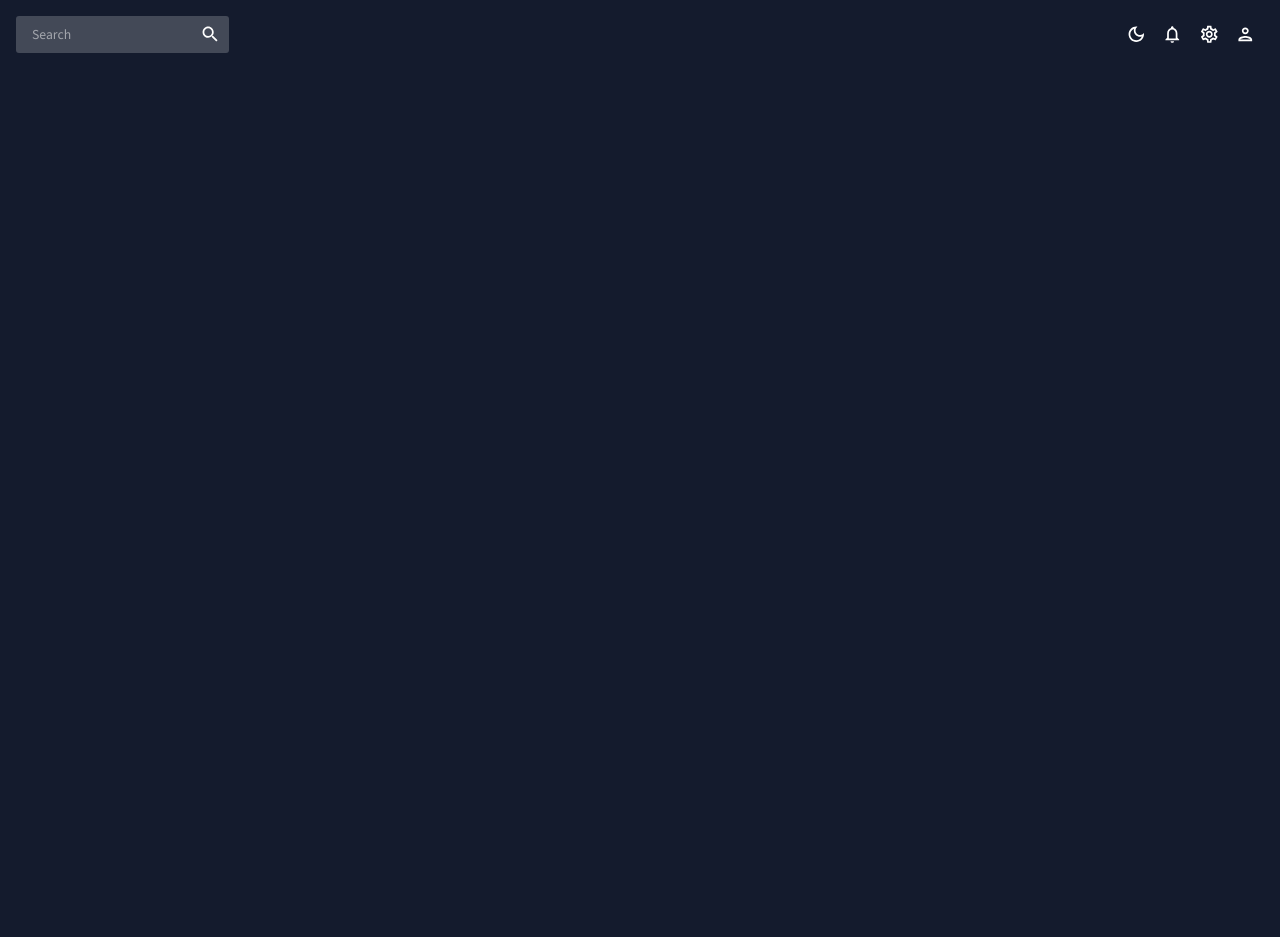
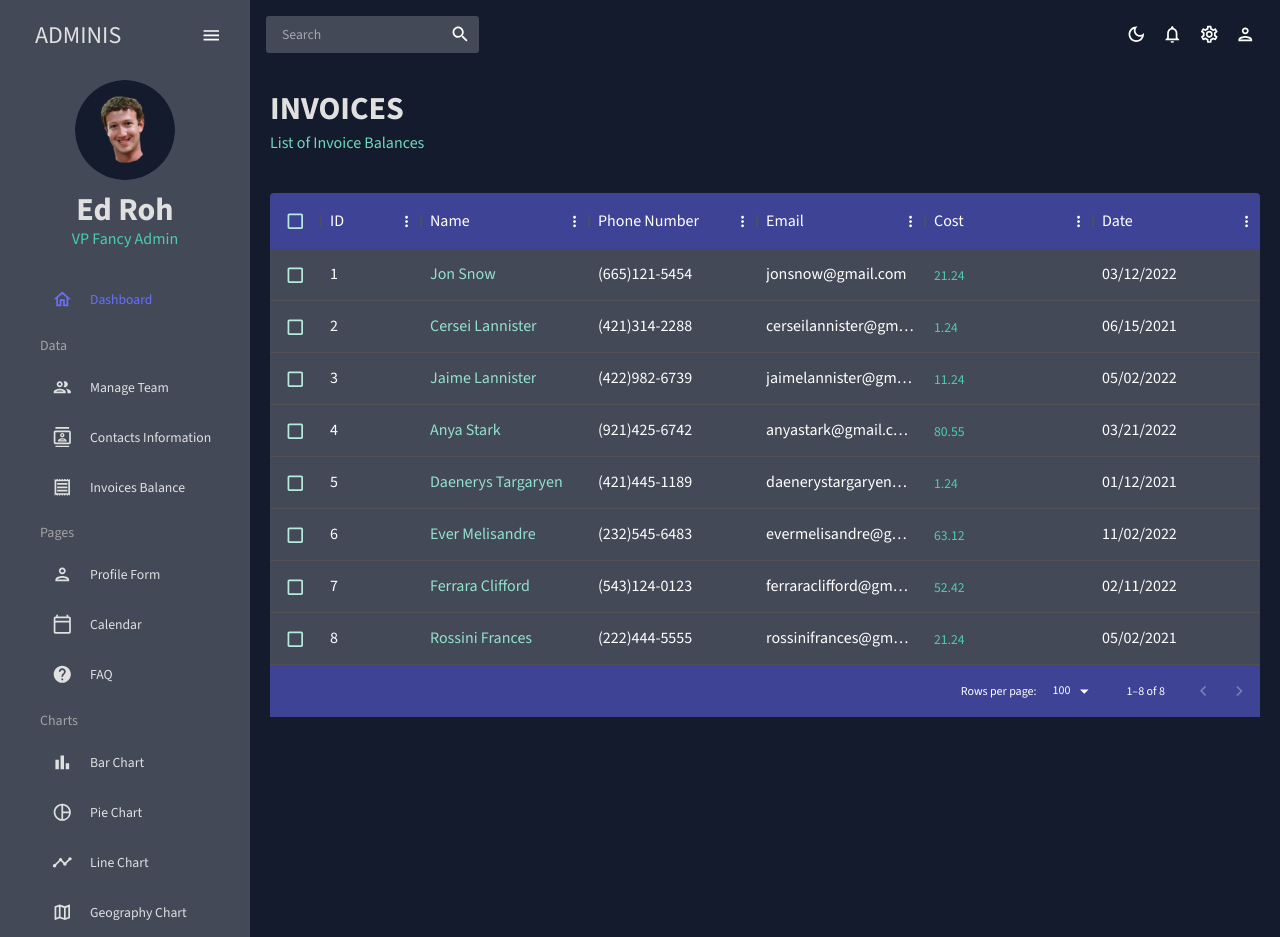
Before and after one commit to saviomisael/react-dashboard, a React (Create React App) app: page /invoices in a window 1280 px wide. Before the commit the page ends 800 px from the top, so only its background shows below. Built offline with nearby package versions, Linux system fonts and the light colour scheme.

Commit message:
add Invoices component

```diff
--- a/src/App.js
+++ b/src/App.js
@@ -1,5 +1,17 @@
 import { CssBaseline, ThemeProvider } from '@mui/material';
+import { Sidebar } from './scenes/global/Sidebar';
 import { Topbar } from './scenes/global/Topbar';
+// import { Bar } from './scenes/global/Bar';
+// import { Form } from './scenes/global/Form';
+// import { Line } from './scenes/global/Line';
+// import { Pie } from './scenes/global/Pie';
+// import { FAQ } from './scenes/global/FAQ';
+// import { Geography } from './scenes/global/Geography';
+import { Route, Routes } from 'react-router-dom';
+import { Contacts } from './scenes/Contacts';
+import { Dashboard } from './scenes/Dashboard';
+import { Invoices } from './scenes/Invoices';
+import { Team } from './scenes/Team';
 import { ColorModeContext, useMode } from './theme';
 
 function App() {
@@ -9,8 +21,22 @@
       <ThemeProvider theme={theme}>
         <CssBaseline />
         <div className="app">
+          <Sidebar />
           <main className="content">
             <Topbar />
+            <Routes>
+              <Route path="/" element={<Dashboard />} />
+              <Route path="/team" element={<Team />} />
+              <Route path="/contacts" element={<Contacts />} />
+              <Route path="/invoices" element={<Invoices />} />
+              {/* <Route path="/form" element={Dashboard} /> */}
+              {/* <Route path="/bar" element={Dashboard} /> */}
+              {/* <Route path="/pie" element={Dashboard} /> */}
+              {/* <Route path="/line" element={Dashboard} /> */}
+              {/* <Route path="/faq" element={Dashboard} /> */}
+              {/* <Route path="/geography" element={Dashboard} /> */}
+              {/* <Route path="/calendar" element={Dashboard} /> */}
+            </Routes>
           </main>
         </div>
       </ThemeProvider>
--- /dev/null
+++ b/src/scenes/Invoices/index.jsx
@@ -0,0 +1,89 @@
+import { Box, Typography, useTheme } from '@mui/material';
+import { DataGrid } from '@mui/x-data-grid';
+import { Header } from '../../components/Header';
+import { mockDataInvoices } from '../../data/mockData';
+import { tokens } from '../../theme';
+
+export const Invoices = () => {
+  const theme = useTheme();
+  const colors = tokens(theme.palette.mode);
+
+  const columns = [
+    {
+      field: 'id',
+      headerName: 'ID',
+    },
+    {
+      field: 'name',
+      headerName: 'Name',
+      flex: 1,
+      cellClassName: 'name-column--cell',
+    },
+    {
+      field: 'phone',
+      headerName: 'Phone Number',
+      flex: 1,
+    },
+    {
+      field: 'email',
+      headerName: 'Email',
+      flex: 1,
+    },
+    {
+      field: 'cost',
+      headerName: 'Cost',
+      flex: 1,
+      renderCell: ({ row: { cost } }) => (
+        <Typography color={colors.greenAccent[500]}>{cost}</Typography>
+      ),
+    },
+    {
+      field: 'date',
+      headerName: 'Date',
+      flex: 1,
+    },
+  ];
+
+  return (
+    <Box m="20px">
+      <Header title="Invoices" subtitle="List of Invoice Balances" />
+      <Box
+        m="40px 0 0 0"
+        sx={{
+          '& .name-column--cell': {
+            color: colors.greenAccent[300],
+          },
+          '& .MuiDataGrid-root': {
+            border: 'none',
+          },
+          '& .MuiDataGrid-cell': {
+            borderBottom: 'none',
+            paddingBottom: '5px',
+            paddingTop: '5px',
+          },
+          '& .MuiDataGrid-columnHeaders': {
+            backgroundColor: colors.blueAccent[700],
+            borderBottom: 'none',
+          },
+          '& .MuiDataGrid-virtualScroller': {
+            backgroundColor: colors.primary[400],
+          },
+          '& .MuiDataGrid-footerContainer': {
+            borderTop: 'none',
+            backgroundColor: colors.blueAccent[700],
+          },
+          '& .MuiCheckbox-root': {
+            color: `${colors.greenAccent[200]} !important`,
+          },
+        }}
+      >
+        <DataGrid
+          checkboxSelection
+          rows={mockDataInvoices}
+          columns={columns}
+          sx={{ fontSize: '16px', textAlign: 'center' }}
+        />
+      </Box>
+    </Box>
+  );
+};
```
